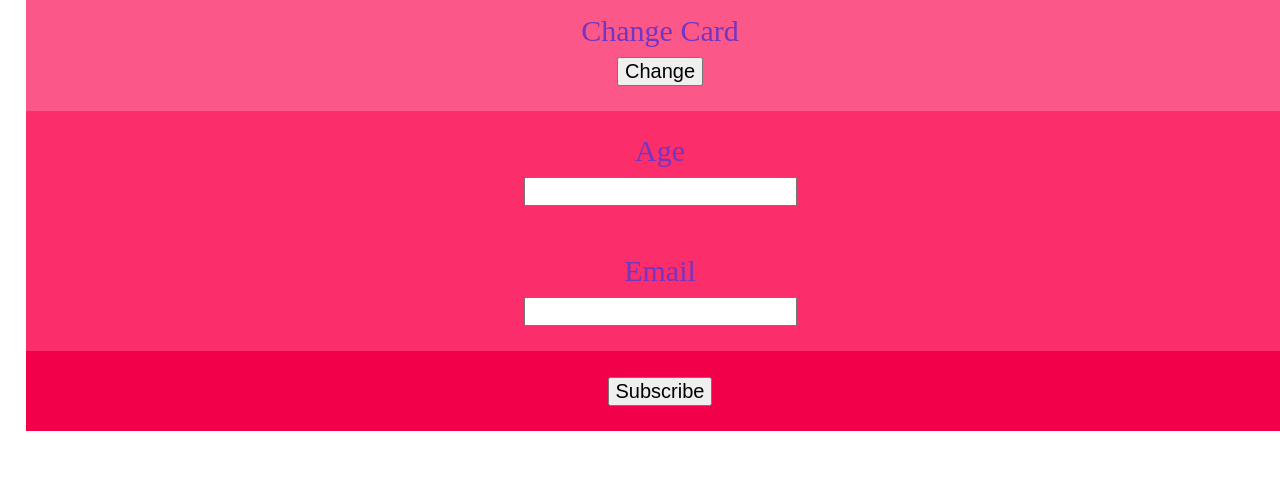
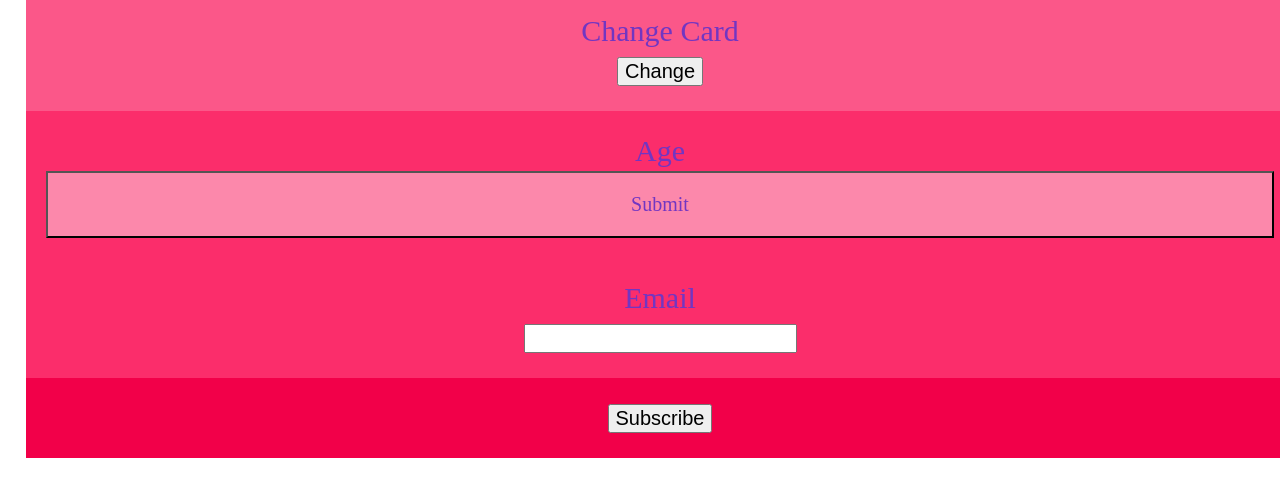
Before and after one commit to Darrentan88/Project-1-Onboarding, a plain HTML site: page index.html in a window 1280 px wide. Shown: the part 1080-1564 px from the top of the page. Before the commit the page ends 1537 px from the top, so only its background shows below. Drawn offline with nearby package versions, Linux system fonts and the light colour scheme.

Commit message:
Update index.html

```diff
--- a/index.html
+++ b/index.html
@@ -21,8 +21,8 @@
        <input type="button" onclick="changeImage()" value="Change" />
      </li>
       <li id="input-email">
-        <label for="email">Age</label>
-        <input type="email" name="email" id="email" pattern="[0-9]+" />
+        <label for="age">Age</label>
+        <input type="submit" name="age" id="age" pattern="[0-9]+" />
       </li>
       <li id="input-email">
         <label for="email">Email</label>
```
